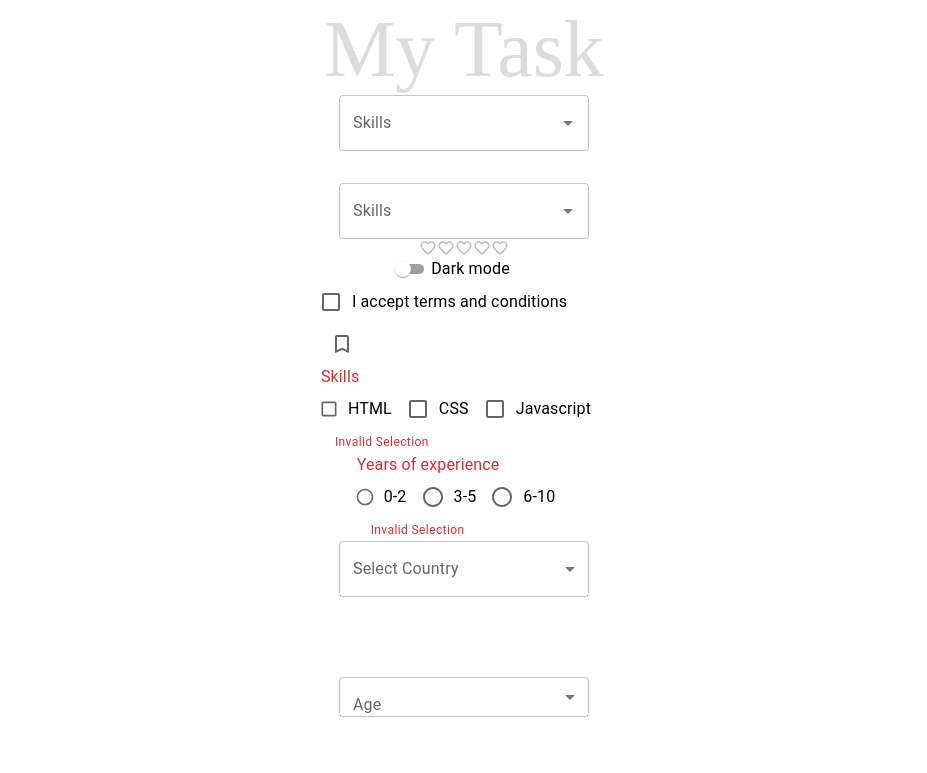
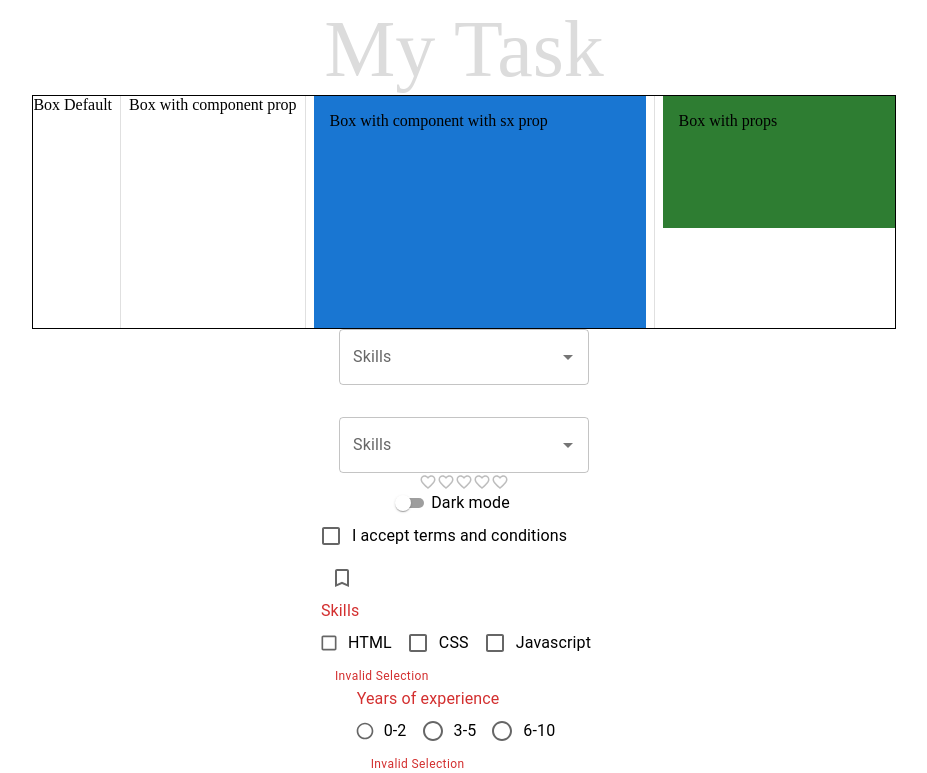
Before and after one commit to SantoshReddyBujala/Reactwebtype, a React (Create React App) app: page / in a window 1280 px wide. Shown: the top 773 px of the page, without its empty margins (180-1107 px from the left). Built offline with nearby package versions, Linux system fonts and the light colour scheme; a web font is replaced by a local one.

Commit message:
Stack and Box components are completed

```diff
--- a/src/App.tsx
+++ b/src/App.tsx
@@ -10,12 +10,14 @@
 import MuiSwitch from "./components/MuiSwitch";
 import MuiRatings from "./components/MuiRatings";
 import MuiAutoComplete from "./components/MuiAutoComplete";
+import MuiLayout from "./components/MuiLayout";
 
 const App: React.FC = () => {
   return (
     <div className="app">
       <span className="heading">My Task</span>
       {/* <InputField /> */}
+      <MuiLayout />
       <MuiAutoComplete />
       <MuiRatings />
       <MuiSwitch />
--- /dev/null
+++ b/src/components/MuiLayout.tsx
@@ -0,0 +1,45 @@
+import { Box, Divider, Stack } from "@mui/material";
+import React from "react";
+
+const MuiLayout = () => {
+  return (
+    <>
+      <Stack
+        direction="row"
+        sx={{ border: "1px solid" }}
+        spacing={1}
+        divider={<Divider orientation="vertical" flexItem />}
+      >
+        <Box>Box Default</Box>
+        <Box component="p">Box with component prop</Box>
+        <Box
+          component="p"
+          sx={{
+            backgroundColor: "primary.main",
+            color: "while",
+            height: "200px",
+            width: "300px",
+            padding: "16px",
+            "&:hover": {
+              backgroundColor: "primary.light",
+            },
+          }}
+        >
+          Box with component with sx prop
+        </Box>
+        <Box
+          display="flex"
+          height={100}
+          width={200}
+          bgcolor="success.main"
+          p={2}
+          m={2}
+        >
+          Box with props
+        </Box>
+      </Stack>
+    </>
+  );
+};
+
+export default MuiLayout;
```
